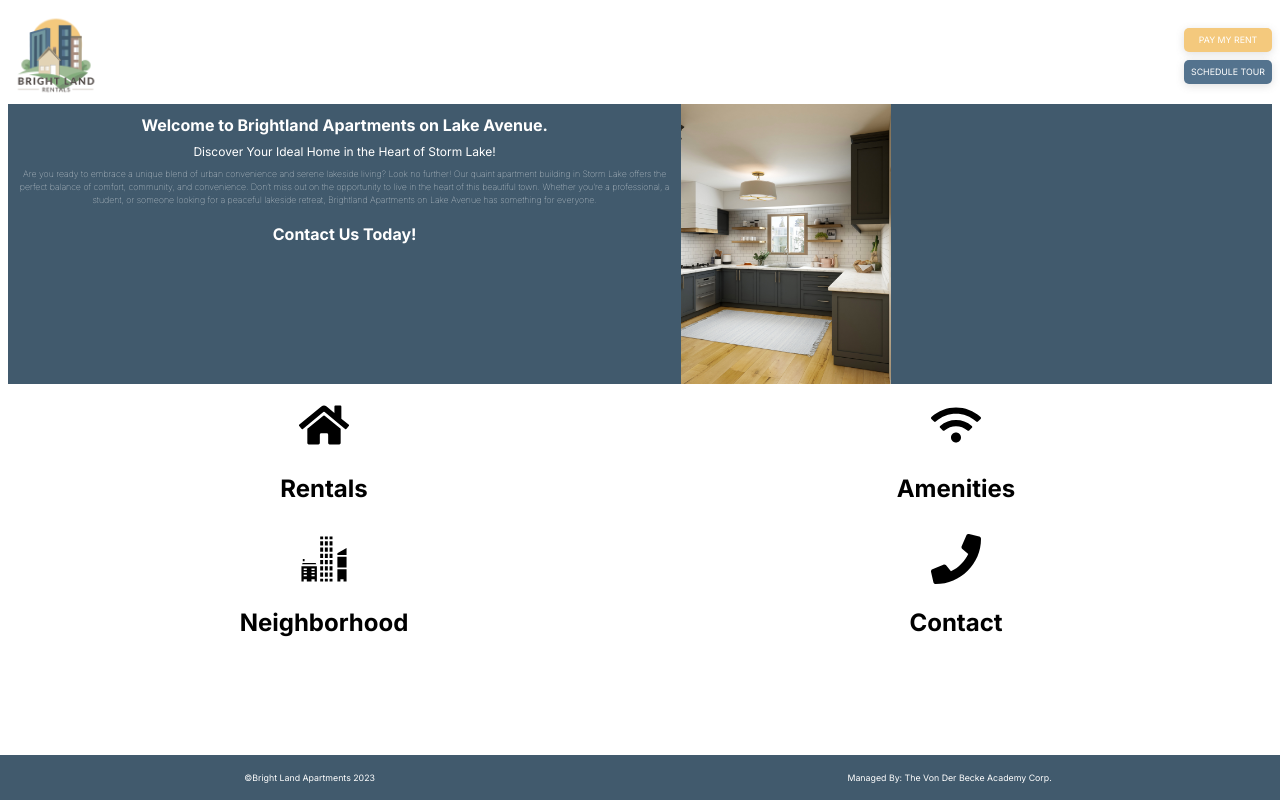
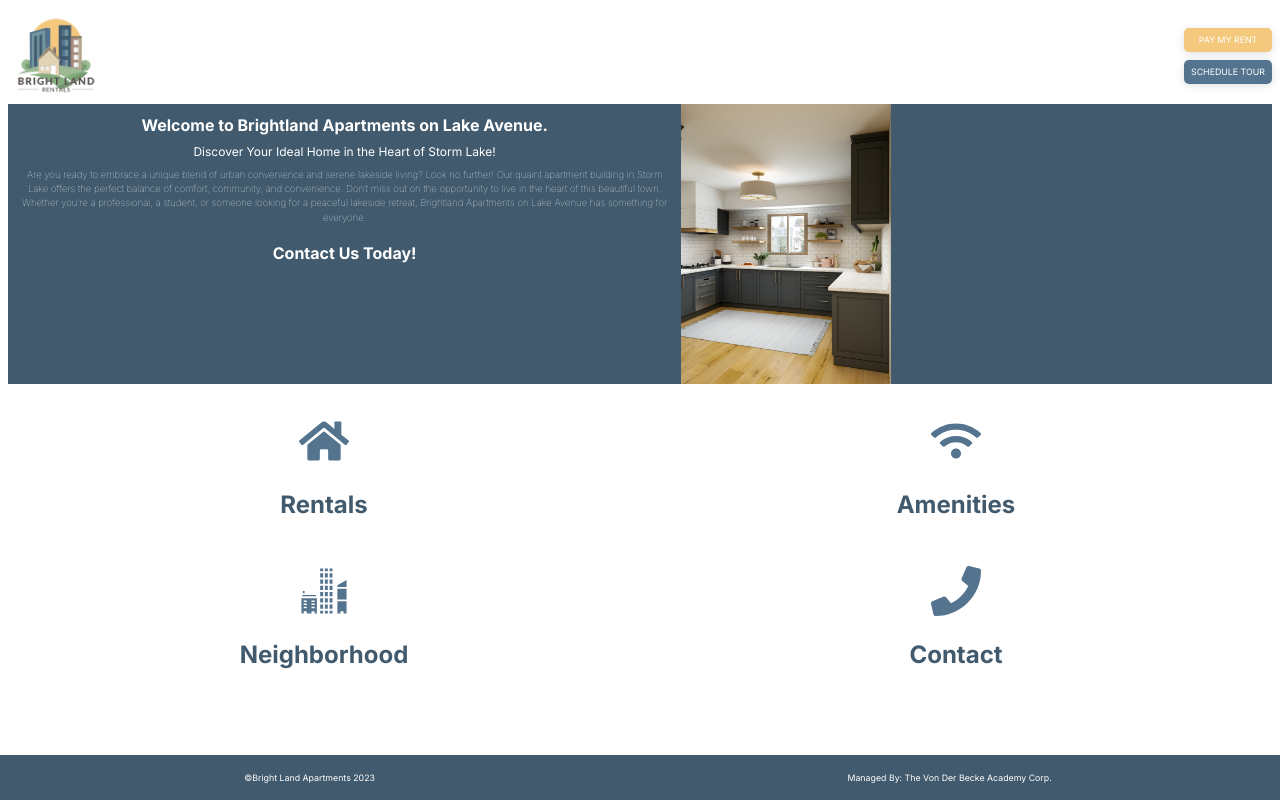
Before and after one commit to teamvcorp/brightland, a Next.js app: page / in a window 1280 px wide. Built offline with nearby package versions, Linux system fonts and the light colour scheme.

Commit message:
fixed css on header component

```diff
--- a/app/globals.css
+++ b/app/globals.css
@@ -114,7 +114,7 @@ h3 {
   font-weight: var(--bold);
 }
 p {
-  font-size: .55rem;
+  font-size: .6rem;
 }
 /* BUTTONS/NAV */
 /* buttons */
@@ -193,7 +193,7 @@ header {
   color: white;
 }
 .txtContent {
-  width: 52%;
+  max-width: 52%;
   text-align: center;
   padding: 0 .5rem 0 .5rem;
 }
@@ -215,20 +215,16 @@ line-height: 1.5rem;
   grid-template-columns: 1fr 1fr;
   grid-template-rows: 1fr 1fr;
   text-align: center;
-  grid-row-gap: 2rem;
-  margin-top: 1rem;
+  grid-row-gap: 3rem;
+  margin-top: 2rem;
+  color: var(--darkBlue);
 
 
 }
 .landingSectionNav h1 {
   font-size: 1.5rem;
 }
-.row1, .row2 {
-display: flex;
-justify-content: space-between;
-align-items: center;
-text-align: center;
-}
+
 
 /* FOOTER */
 footer {
--- a/app/page.js
+++ b/app/page.js
@@ -38,12 +38,12 @@ export default function Home() {
 
         <section className="landingSectionNav">
 
-        <span> <FaHome size={50} /><h1>Rentals</h1></span>
-        <span><FaWifi size={50}/> <h1>Amenities</h1></span>
+        <span> <FaHome size={50} color='#54738e'/><h1>Rentals</h1></span>
+        <span><FaWifi size={50} color='#54738e'/> <h1>Amenities</h1></span>
 
 
-        <span> <GiModernCity size={50}/> <h1>Neighborhood</h1></span>
-        <span> <FaPhone size={50}/> <h1>Contact</h1></span>
+        <span> <GiModernCity size={50} color='#54738e'/> <h1>Neighborhood</h1></span>
+        <span> <FaPhone size={50} color='#54738e'/> <h1>Contact</h1></span>
 
         </section>
       </main>
```
